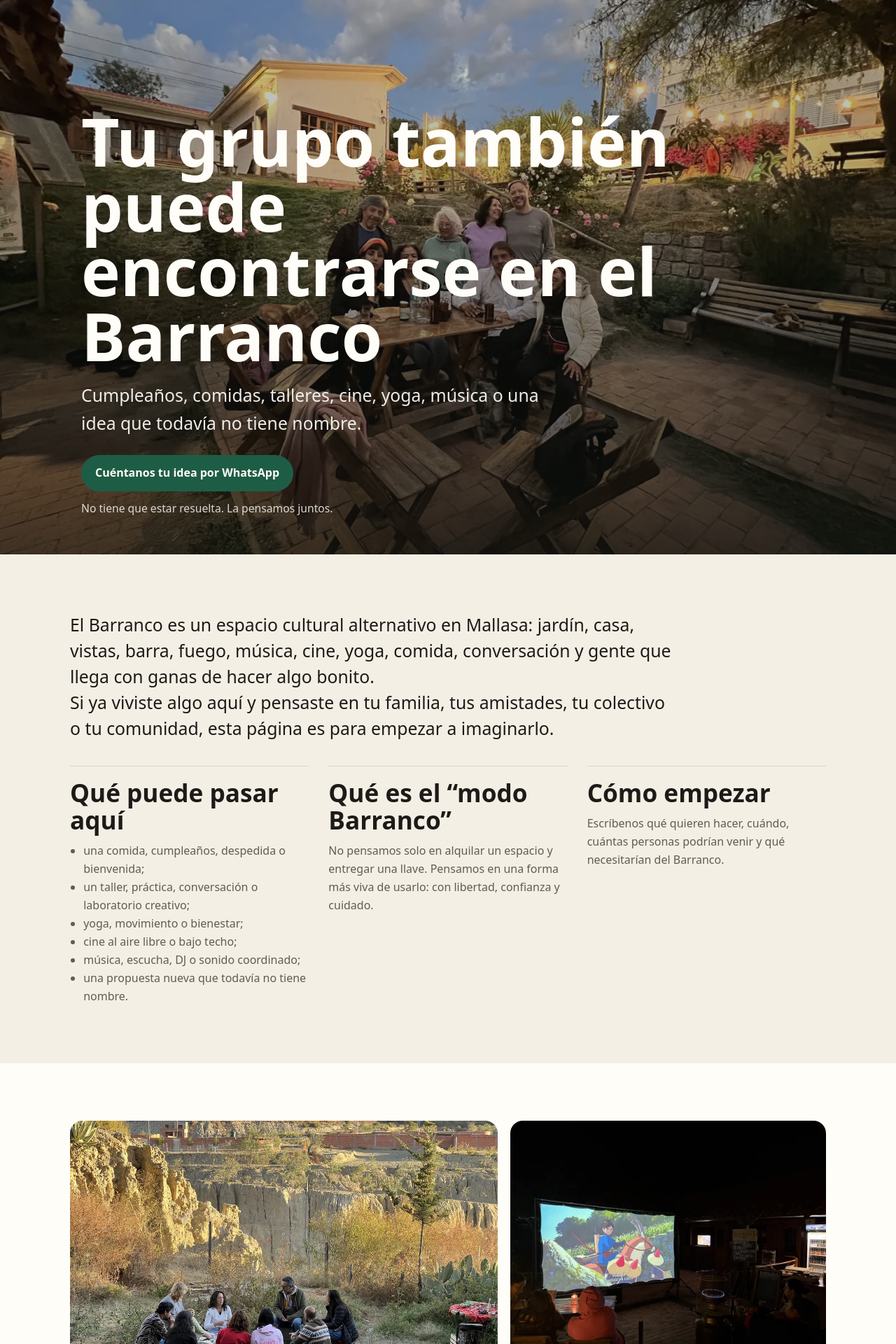
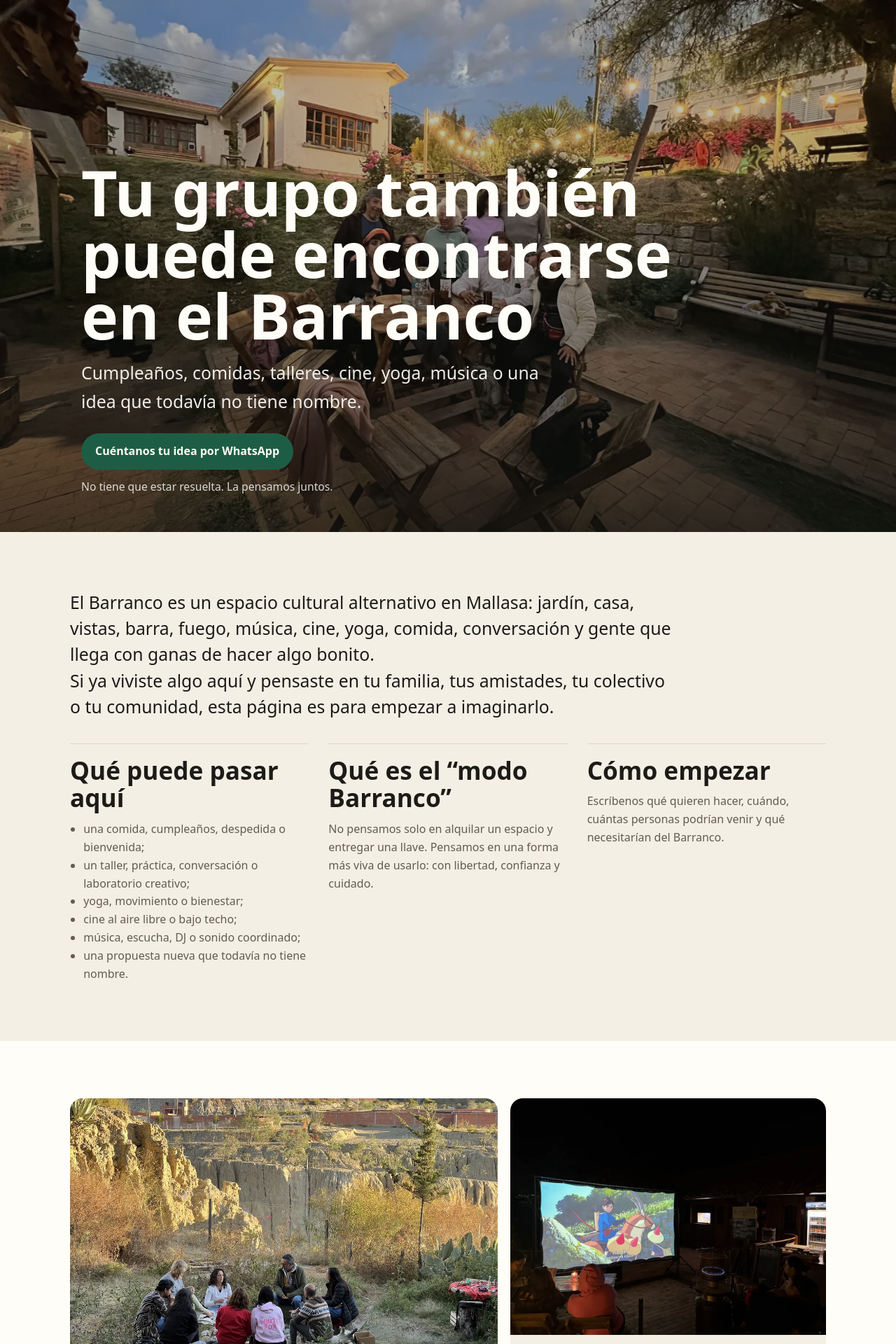
Before and after one commit to barranco-life/Barranco, a Jekyll site: the page built from encuentros/README.md, in a window 1280 px wide. Shown: the top 1920 px of the page at 70% size. Built offline with Jekyll 4.4.1, drawn with Linux system fonts in a browser that asks for light colours.

Commit message:
Fix mobile hero text wrapping

```diff
--- a/_layouts/encuentros.html
+++ b/_layouts/encuentros.html
@@ -106,9 +106,10 @@
       .hero__content h1 {
         max-width: 860px;
         margin: 0 0 18px;
-        font-size: clamp(2.55rem, 10vw, 5.9rem);
+        font-size: clamp(2.1rem, 8.7vw, 5.9rem);
         line-height: 0.98;
         letter-spacing: 0;
+        overflow-wrap: break-word;
       }
 
       .hero__lead {
@@ -160,6 +161,7 @@
         margin: 0;
         font-size: clamp(1.1rem, 2.4vw, 1.55rem);
         line-height: 1.5;
+        overflow-wrap: break-word;
       }
 
       .triad {
@@ -219,6 +221,7 @@
 
       .content {
         max-width: 780px;
+        overflow-wrap: break-word;
       }
 
       .content h2 {
@@ -273,6 +276,10 @@
           padding: 82px 36px;
         }
 
+        .hero__content h1 {
+          font-size: clamp(3.6rem, 7vw, 5.9rem);
+        }
+
         .triad {
           grid-template-columns: repeat(3, 1fr);
           gap: 28px;
```
